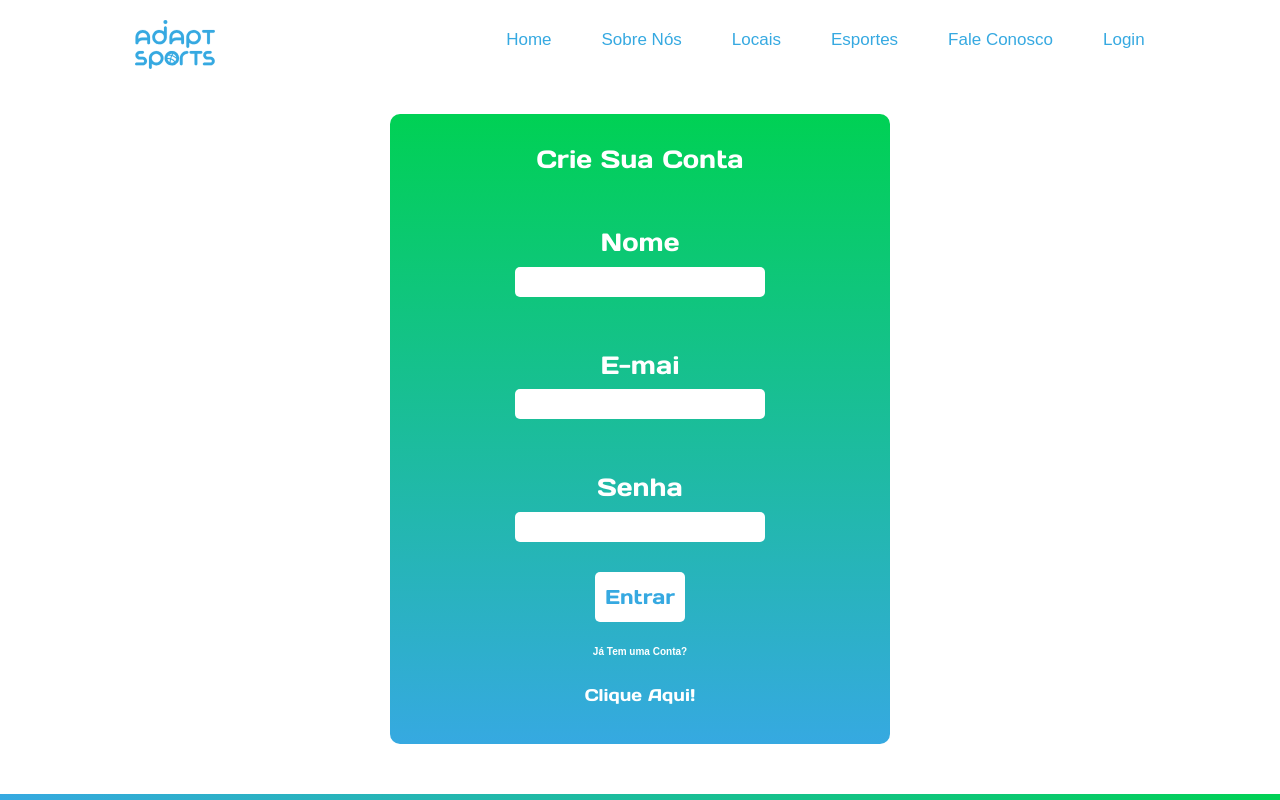
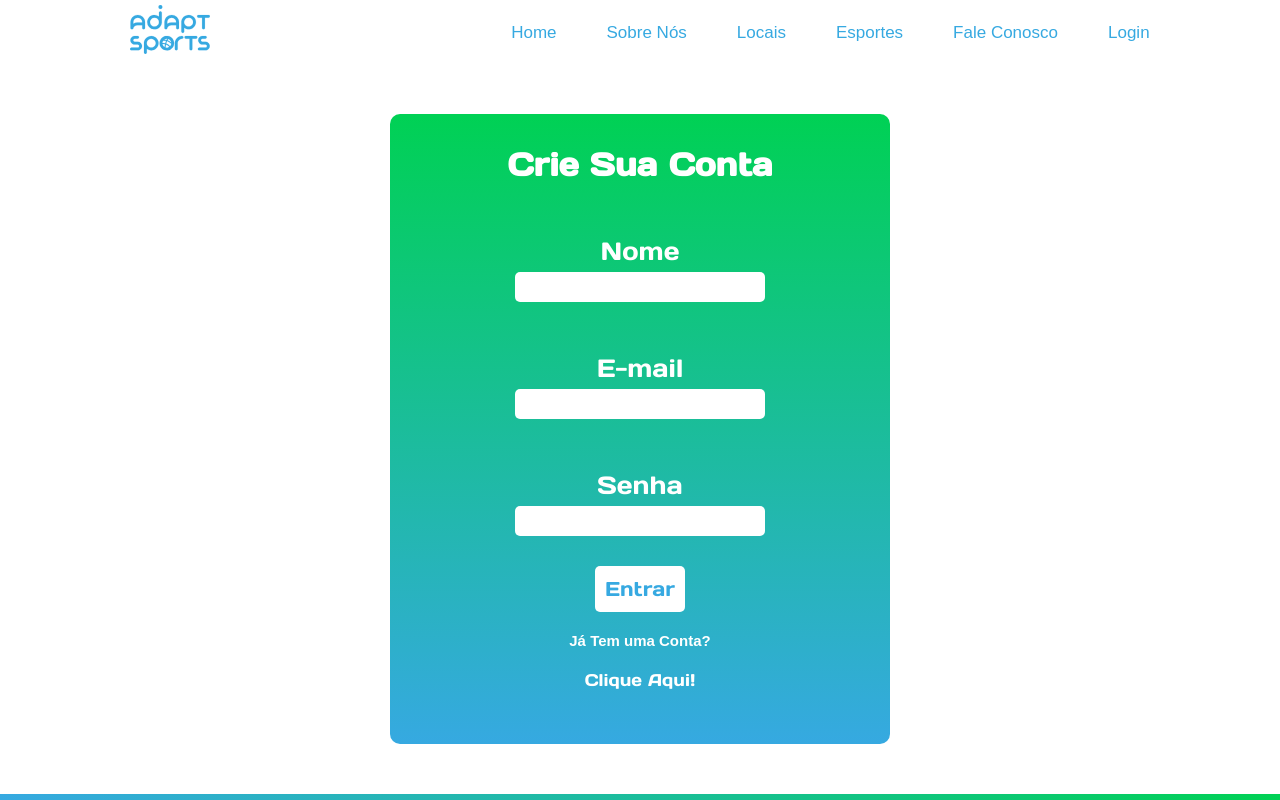
Before and after one commit to Apolock33/ProjetoFinal-Parte3-EntregaFinal, a React (Create React App) app in the folder adaptsports-front-end/: page /cadastro in a window 1280 px wide. Shown: the top 800 px of the page. Built offline with nearby package versions, Linux system fonts and the light colour scheme.

Commit message:
Commit Requisições Finalizadas

```diff
--- a/adaptsports-front-end/src/Components/CardHome/CardHome.css
+++ b/adaptsports-front-end/src/Components/CardHome/CardHome.css
@@ -94,6 +94,7 @@ a {
 .card .info h5 {
   margin:-50px 0 0 0 !important;
   font-family: "daysone";
+  font-size:20px;
   margin: 0;
 }
 .card .info p {
--- a/adaptsports-front-end/src/Components/CardLocais/Card.js
+++ b/adaptsports-front-end/src/Components/CardLocais/Card.js
@@ -1,18 +1,30 @@
 import React from 'react';
 import { Link } from 'react-router-dom';
+import api from '../../Services/api';
 import './CardLocais.css'
 
 export default function Card(props) {
+
+    function deleteById(id) {
+        api.delete(`/locais/delete/${id}`
+        ).then((res) => {
+            window.location.reload(res);
+        }).catch(err => {
+            console.log(err)
+        }).then(alert("O Destino Foi Deletado"))
+    }
+
     return (
         <div className='body'>
             <div className='wrapper'>
                 <div className='card centralizacao'>
                     <img src={props.imagem} alt='CardImg' />
                     <div className='infoLocais'>
+                        <h5>NNumero do Local: {props.id}</h5>
                         <h3>{props.nome}</h3>
                         <h5>{props.cidade} - {props.estado}</h5>
-                        <Link to='/atualizarLocal' className='botãoAtualizar'>Atualizar Local</Link>
-
+                        <Link to='/atualizarLocal' className='botãoAtualizar'>Atualizar</Link>
+                        <button onClick={() => deleteById(props.id)}>Deletar</button>
                     </div>
                 </div>
             </div>
--- a/adaptsports-front-end/src/Components/CardLocais/CardLocais.css
+++ b/adaptsports-front-end/src/Components/CardLocais/CardLocais.css
@@ -89,7 +89,7 @@
 }
 .infoLocais a {
   border: none;
-  padding: 20px;
+  padding: 10px;
   border-radius: 5px;
   cursor: pointer;
   color: #36a9e1;
--- a/adaptsports-front-end/src/Pages/Home/Home.css
+++ b/adaptsports-front-end/src/Pages/Home/Home.css
@@ -75,7 +75,7 @@
     display: flex;
     flex-direction: column;
     align-items: flex-start;
-    margin: 100px 0px -30px 50px;
+    margin: 0px 0px -30px 50px;
     color: #00d154;
   }
   .Texto2Home h3 {
--- a/adaptsports-front-end/src/Pages/Home/index.js
+++ b/adaptsports-front-end/src/Pages/Home/index.js
@@ -8,12 +8,12 @@ export default function Home() {
       <div className='HomeContainer'>
 
         <div className='Texto1Home'>
-          <br/><br/><h3>Viva a Diferença!</h3>
+          <br/><br/><h3>Viva a Diferença!</h3><br/>
           <p>Através do nosso site você fica informado sobre tudo relacionado a prática esportiva para Pessoas Com Deficiência, até mesmo se desejar competir, você pode checar nossa pagina com locais avaliados e informações disponiveis para o seu tipo de deficiência, pode marcar visita nesses mesmos locais, ou, se quiser praticar em outros locais que não estejam na lista, pode simplesmente verificar informações voltadas para o esporte que deseja conhecer.</p>
         </div>
 
         <div className='Texto2Home'>
-          <br /><br /><h3>Descubra Mais!</h3>
+          <br /><br /><h3>Descubra Mais!</h3><br/>
           <p>Aqui você tambem pode ficar informado das noticias mais atuais no mundo do esporte paraolimpico e adaptado. Visite nossa sessão de noticias para saber os mais recentes acontecimentos. Você também pode conferir nosso rodapé. Lá se encontram os horários de atendimento que nosso site possui, e clicando nos simbolos você pode acessar nossas redes sociais e saber mais sobre nossa iniciativa e melhorias que pretendemos fazer.</p>
         </div>
       </div>
--- a/adaptsports-front-end/src/Pages/Locais/index.js
+++ b/adaptsports-front-end/src/Pages/Locais/index.js
@@ -3,7 +3,7 @@ import Card from '../../Components/CardLocais/Card'
 import './Locais.css'
 import api from '../../Services/api';
 import { Link } from 'react-router-dom';
-import 'bootstrap/dist/css/bootstrap.min.css';
+
 
 
 export default function Locais() {
@@ -16,7 +16,6 @@ export default function Locais() {
     })
   }, []);
   console.log(locais)
-
 
   return (
     <section>
@@ -31,7 +30,7 @@ export default function Locais() {
             <div className='cardContainer' key={local.id}>
               <br />
               <Card
-                key={local.id}
+                id={local.id}
                 imagem={local.imagem}
                 nome={local.nome}
                 cidade={local.cidade}
--- a/adaptsports-front-end/src/Pages/Login/Cadastro.js
+++ b/adaptsports-front-end/src/Pages/Login/Cadastro.js
@@ -1,24 +1,45 @@
-import React from 'react';
+import React, { useRef } from 'react';
 import { Link } from 'react-router-dom';
 import './Cadastro.css'
+import api from '../../Services/api'
 
 export default function Cadastro() {
+    const nome = useRef()
+    const email = useRef()
+    const senha = useRef()
+
+    function cadastro(event) {
+        event.preventDefault()
+        api.post('/login', {
+            nome: nome.current.value,
+            email: email.current.value,
+            senha: senha.current.value
+        }).then(response => {
+            console.log(response)
+        }).catch(err => {
+            console.log(err)
+        }).then(() => {
+            alert('Você Está Cadastrado')
+        });
+    }
+
+
  return (
      <div className="CadastroContainer">
          <div className="CadastroFormBody">
              <h1>Crie Sua Conta</h1>
-             <form className="Formulario">
+             <form className="Formulario" onSubmit={cadastro}>
                  <div className="inputs">
                      <label className="userLabel">Nome</label>
-                     <input required type="text" className="userInput" />
+                     <input required type="text" className="userInput" ref={nome}/>
                  </div>
                  <div className="inputs">
-                     <label className="userLabel">E-mai</label>
-                     <input required type="email" className="userInput" />
+                     <label className="userLabel">E-mail</label>
+                     <input required type="email" className="userInput" ref={email}/>
                  </div>
                  <div className="inputs">
                      <label className="sehaLabel">Senha</label>
-                     <input required type="text" className="senhaInput" />
+                     <input required type="password" className="senhaInput" ref={senha}/>
                  </div>
                  <button className="butonSubmit">Entrar</button><br />
                  <h6 >Já Tem uma Conta?</h6>
--- a/adaptsports-front-end/src/Pages/Login/Login.css
+++ b/adaptsports-front-end/src/Pages/Login/Login.css
@@ -145,6 +145,7 @@
 
   .Formulario h6 {
     font-family: Montserrat, sans-serif;
+    font-size:15px;
     font-weight: bold;
     color: #fff;
   }
@@ -156,5 +157,6 @@
   }
   .Formulario a:hover {
     color: black;
+    background: #fff !important;
   }
 }
--- a/adaptsports-front-end/src/Pages/Login/Login.js
+++ b/adaptsports-front-end/src/Pages/Login/Login.js
@@ -1,22 +1,38 @@
-import React from 'react';
+import React, { useRef } from 'react';
 import { Link } from 'react-router-dom';
+import api from '../../Services/api';
 import './Login.css'
 
 export default function Login() {
+
+    const email = useRef()
+    const senha = useRef()
+
+
+
+    function log(event) {
+        event.preventDefault()
+        api.post('/login/auth', {
+            email: email.current.value,
+            senha: senha.current.value
+        }).then((res) => console.log(res))
+        .catch((err) => console.log(err))
+    }
+
     return (
         <div className="LoginContainer">
             <div className="LoginFormBody">
                 <h1>Acesse Sua Conta</h1>
-                <form className="Formulario">
+                <form className="Formulario" onSubmit={log}>
                     <div className="inputs">
                         <label className="userLabel">Usuário / E-mai</label>
-                        <input required type="email" className="userInput"/>
+                        <input required type="email" className="userInput" ref={email} />
                     </div>
                     <div className="inputs">
                         <label className="sehaLabel">Senha</label>
-                        <input required type="password" className="senhaInput" />
+                        <input required type="password" className="senhaInput" ref={senha} />
                     </div>
-                    <button className="butonSubmit">Entrar</button><br/>
+                    <button className="butonSubmit">Entrar</button><br />
                     <h6>Ainda Não Tem uma Conta?</h6>
                     <Link to="/cadastro">Clique Aqui!</Link>
                 </form>
--- a/adaptsports-front-end/src/Pages/Requisicoes/PostLocais/PostLocais.js
+++ b/adaptsports-front-end/src/Pages/Requisicoes/PostLocais/PostLocais.js
@@ -12,7 +12,7 @@ export default function PostLocais() {
 
   function create(event) {
     event.preventDefault()
-    api.post('/locais', {
+    api.post('/login', {
       nome: nome.current.value,
       cidade: cidade.current.value,
       estado: estado.current.value,
--- a/adaptsports-front-end/src/Pages/Requisicoes/PutLocais/PutLocais.js
+++ b/adaptsports-front-end/src/Pages/Requisicoes/PutLocais/PutLocais.js
@@ -8,16 +8,16 @@ export default function PutLocais() {
     const nome = useRef()
     const cidade = useRef()
     const estado = useRef()
-    const imagem = useRef()
+    const img = useRef()
 
     function update(event) {
         event.preventDefault()
         api.put('/locais/{id}', {
             id: id.current.value,
             nome: nome.current.value,
-            imagem: imagem.current.value,
             cidade: cidade.current.value,
-            estado: estado.current.value
+            estado: estado.current.value,
+            imagem: img.current.value
         }).then(() => {
             window.location.reload()
         }).catch(err => {
@@ -34,7 +34,7 @@ export default function PutLocais() {
              <form className="formulario" onSubmit={update}>
                  <div className="formulario">
                      <label className='idLabel'>Id</label>
-                     <input className='idInput' required type='number' ref={id}/>
+                     <input className='idInput' type='number' ref={id}/>
                  </div>
                  <div className="formulario">
                      <label className='idLabel'>nome</label>
@@ -50,7 +50,7 @@ export default function PutLocais() {
                  </div>
                  <div className="formulario">
                      <label className='idLabel'>imagem</label>
-                     <input className='idInput' required type='text' ref={imagem} />
+                     <input className='idInput' required type='text' ref={img} />
                  </div>
                  <div className="formulario">
                      <button type='submit' >Enviar</button>
```
Also changed, not shown: 2 other files (tests, documents, lock files or other folders).
